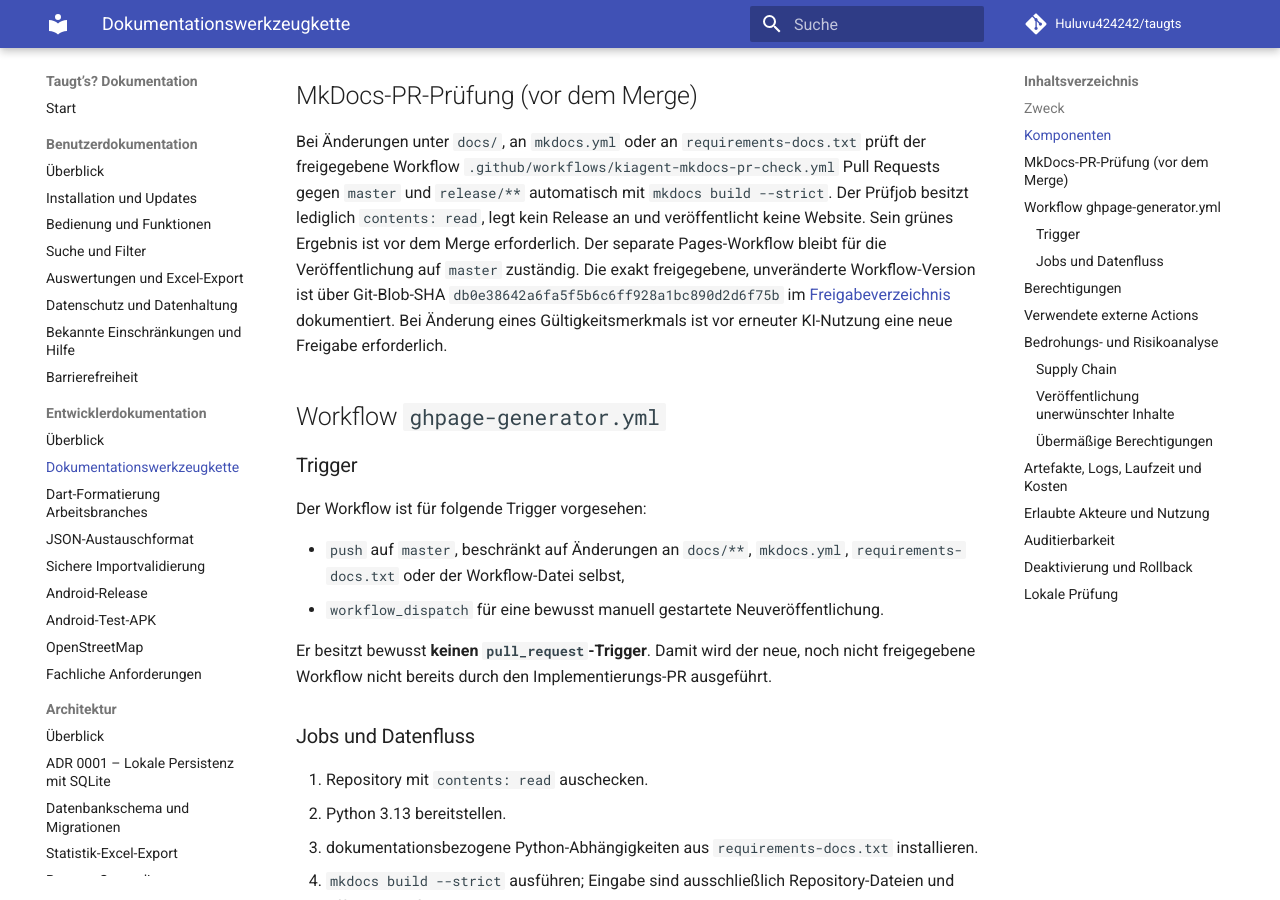
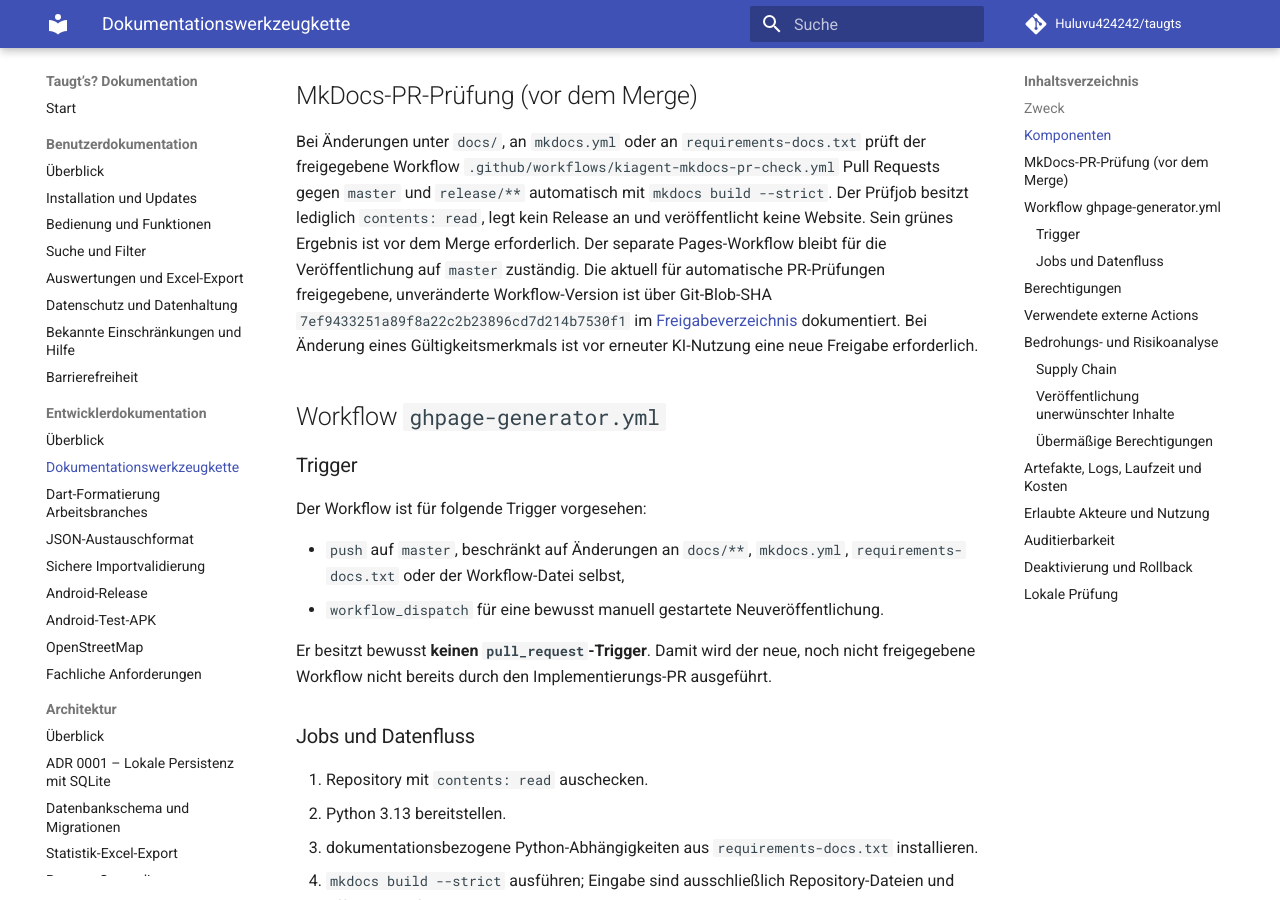
Before and after one commit to Huluvu424242/taugts, an MkDocs documentation site: the page built from docs/entwicklung/dokumentationswerkzeugkette.md, in a window 1280 px wide and 900 px high, scrolled down 580 px. Built offline with MkDocs 1.6.1 and Material for MkDocs 9.7.7, drawn with Linux system fonts in a browser that asks for light colours; comment, search, counter and statistics services are not loaded.

Commit message:
Story #304: weitere Dokumentationsinkonsistenzen korrigieren

```diff
--- a/docs/entwicklung/dokumentationswerkzeugkette.md
+++ b/docs/entwicklung/dokumentationswerkzeugkette.md
@@ -15,7 +15,7 @@ Die Python-Abhängigkeiten sind in `requirements-docs.txt` fest versioniert. Än
 
 ## MkDocs-PR-Prüfung (vor dem Merge)
 
-Bei Änderungen unter `docs/`, an `mkdocs.yml` oder an `requirements-docs.txt` prüft der freigegebene Workflow `.github/workflows/kiagent-mkdocs-pr-check.yml` Pull Requests gegen `master` und `release/**` automatisch mit `mkdocs build --strict`. Der Prüfjob besitzt lediglich `contents: read`, legt kein Release an und veröffentlicht keine Website. Sein grünes Ergebnis ist vor dem Merge erforderlich. Der separate Pages-Workflow bleibt für die Veröffentlichung auf `master` zuständig. Die exakt freigegebene, unveränderte Workflow-Version ist über Git-Blob-SHA `db0e38642a6fa5f5b6c6ff928a1bc890d2d6f75b` im [Freigabeverzeichnis](https://github.com/Huluvu424242/taugts/blob/master/agent-rules/05-security-tooling.md) dokumentiert. Bei Änderung eines Gültigkeitsmerkmals ist vor erneuter KI-Nutzung eine neue Freigabe erforderlich.
+Bei Änderungen unter `docs/`, an `mkdocs.yml` oder an `requirements-docs.txt` prüft der freigegebene Workflow `.github/workflows/kiagent-mkdocs-pr-check.yml` Pull Requests gegen `master` und `release/**` automatisch mit `mkdocs build --strict`. Der Prüfjob besitzt lediglich `contents: read`, legt kein Release an und veröffentlicht keine Website. Sein grünes Ergebnis ist vor dem Merge erforderlich. Der separate Pages-Workflow bleibt für die Veröffentlichung auf `master` zuständig. Die aktuell für automatische PR-Prüfungen freigegebene, unveränderte Workflow-Version ist über Git-Blob-SHA `7ef9433251a89f8a22c2b23896cd7d214b7530f1` im [Freigabeverzeichnis](https://github.com/Huluvu424242/taugts/blob/master/agent-rules/05-security-tooling.md) dokumentiert. Bei Änderung eines Gültigkeitsmerkmals ist vor erneuter KI-Nutzung eine neue Freigabe erforderlich.
 
 ## Workflow `ghpage-generator.yml`
 
```
